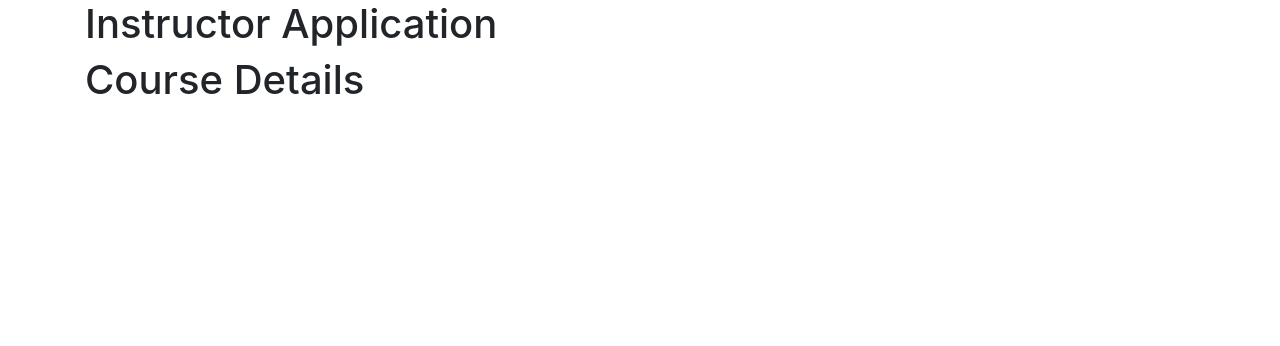
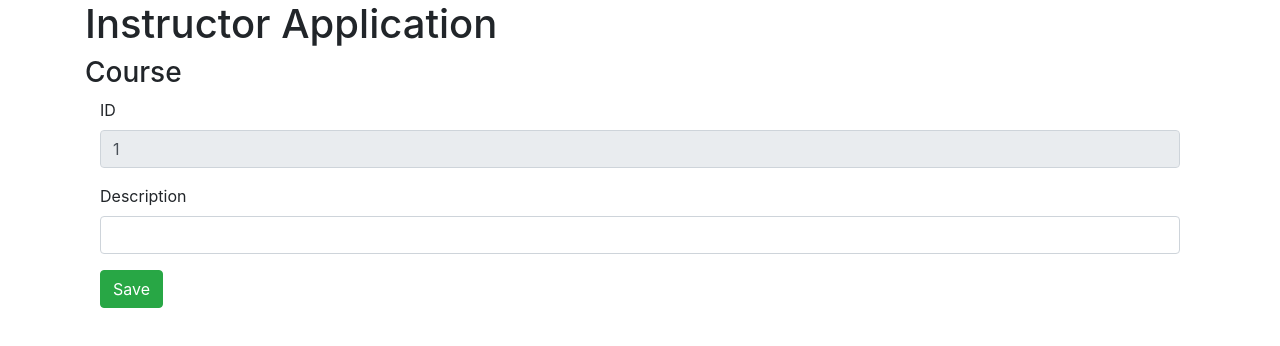
Before and after one commit to jonjau/crud-fullstack, a React (Create React App) app in the folder frontend/: page /courses/1 in a window 1280 px wide. Shown: the top 346 px of the page. Built offline with nearby package versions, Linux system fonts and the light colour scheme; no server answers.

Commit message:
Formik layout created

```diff
--- a/frontend/src/component/CourseComponent.js
+++ b/frontend/src/component/CourseComponent.js
@@ -1,9 +1,74 @@
 import React, { Component } from "react";
+import CourseDataService from "../service/CourseDataService";
+import { Formik, Form, Field, ErrorMessage } from 'formik';
 
 class CourseComponent extends Component {
+
+  constructor(props) {
+    super(props);
+
+    this.state = {
+      id: this.props.match.params.id,
+      description: ''
+    };
+
+    this.onSubmit = this.onSubmit.bind(this);
+  }
+
+  componentDidMount() {
+    if (this.state.id === -1) {
+      return;
+    }
+
+    CourseDataService.retrieveCourse("loremipsum", this.state.id)
+      .then(response => this.setState({
+        description: response.data.description
+      }));
+  }
+
+  onSubmit(values) {
+    console.log(values);
+  }
+
   render() {
+    const { description, id } = this.state;
+
     return (
-      <h1>Course Details</h1>
+      <div>
+        <h3>Course</h3>
+        <div className="container">
+          <Formik
+            initialValues={{ id, description }}
+            onSubmit={this.onSubmit}
+          >
+            {
+              props => (
+                <Form>
+                  <fieldset className="form-group">
+                    <label>ID</label>
+                    <Field
+                      className="form-control"
+                      type="text"
+                      name="id" disabled
+                    />
+                  </fieldset>
+                  <fieldset className="form-group">
+                    <label>Description</label>
+                    <Field
+                      className="form-control"
+                      type="text"
+                      name="description"
+                    />
+                  </fieldset>
+                  <button className="btn btn-success" type="submit">
+                    Save
+                  </button>
+                </Form>
+              )
+            }
+          </Formik>
+        </div>
+      </div>
     );
   }
 }
--- a/frontend/src/service/CourseDataService.js
+++ b/frontend/src/service/CourseDataService.js
@@ -13,6 +13,10 @@ class CourseDataService {
   deleteCourse(name, id) {
     return axios.delete(`${INSTRUCTOR_API_URL}/courses/${id}`);
   }
+
+  retrieveCourse(name, id) {
+    return axios.get(`${INSTRUCTOR_API_URL}/courses/${id}`);
+  }
 }
 
 export default new CourseDataService();
```
Also changed, not shown: 1 other file (tests, documents, lock files or other folders).
